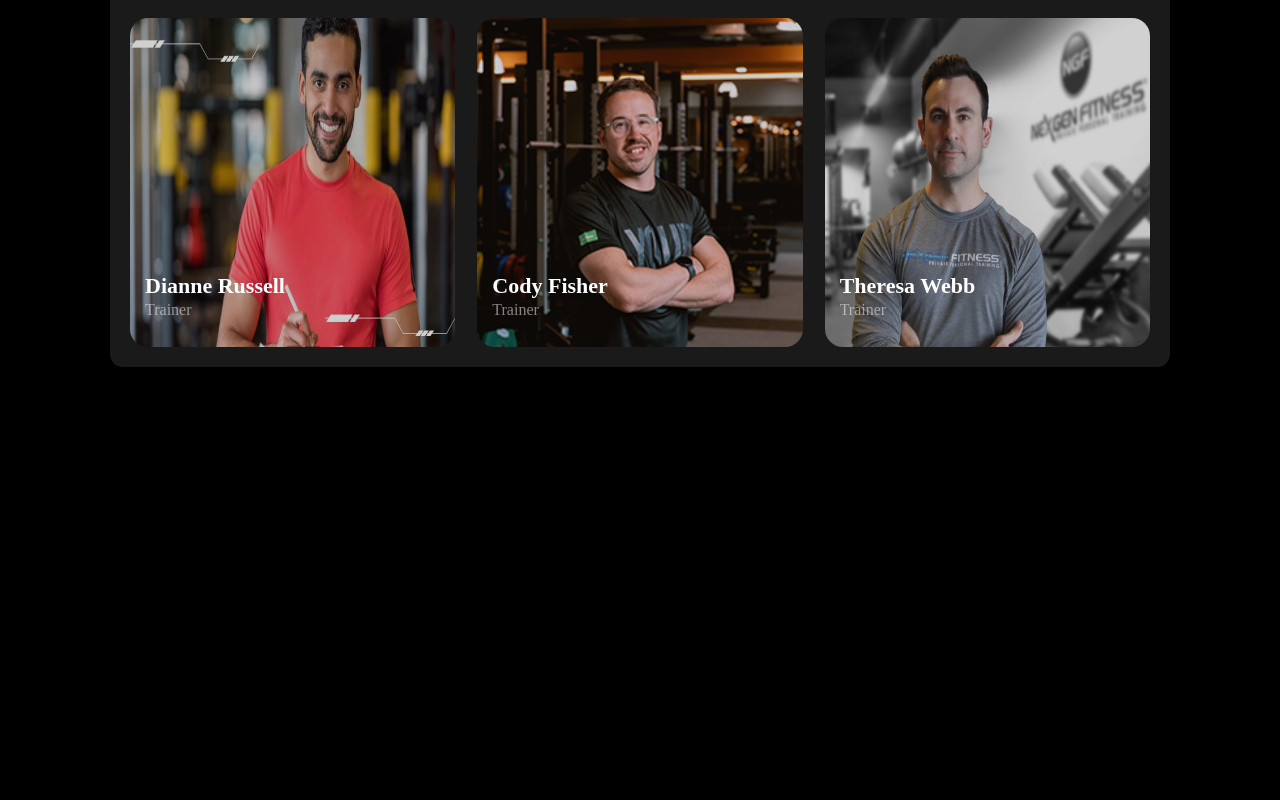
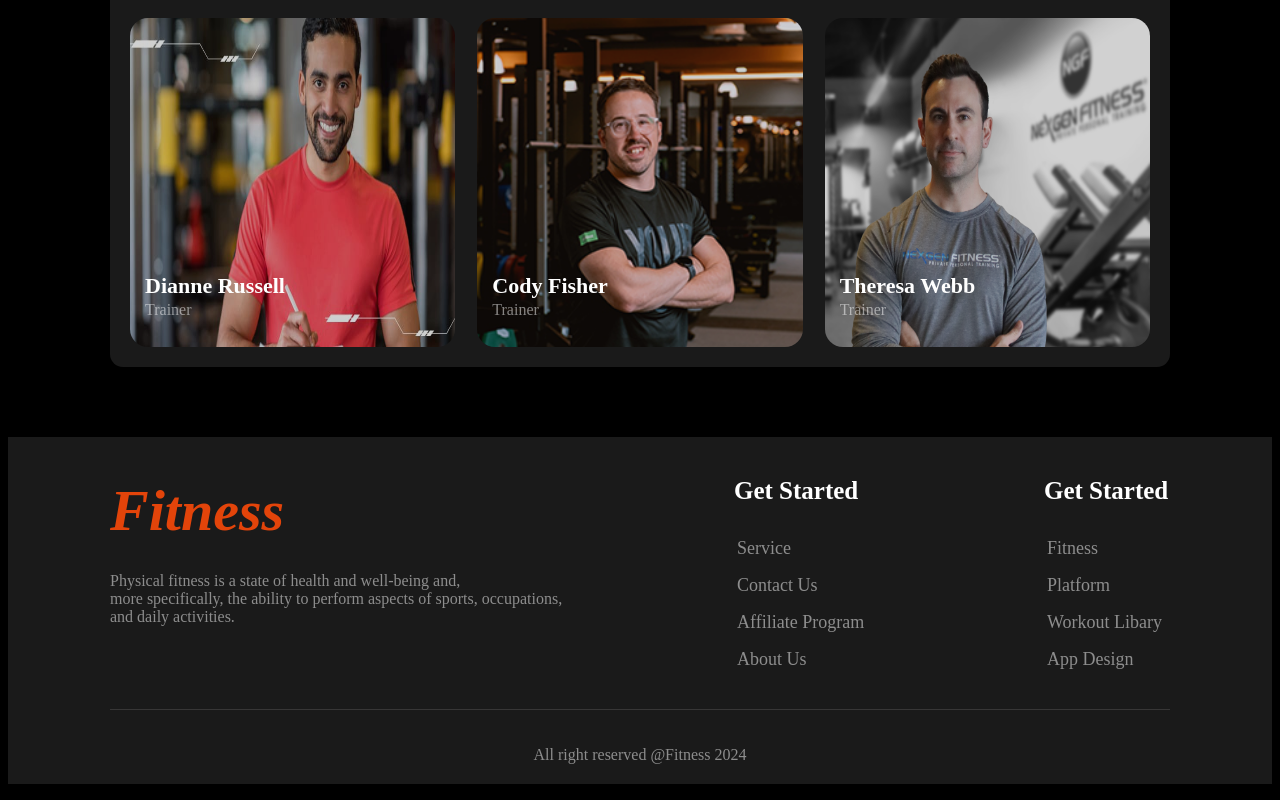
Before and after one commit to EnoLA-013/Assignment_2, a plain HTML site: page index.html in a window 1280 px wide. Shown: the part 3752-4552 px from the top of the page. Before the commit the page ends 4127 px from the top, so only its background shows below. Drawn offline with Linux system fonts and the light colour scheme.

Commit message:
my third commit

```diff
--- a/index.html
+++ b/index.html
@@ -250,5 +250,37 @@
        </div>
      </section>
 
+     <footer class="footer-area">
+        <div class="conclution">
+            <div class="start-part">
+                <h3><i>Fitness</i></h3>
+                <p>Physical fitness is a state of health and well-being and, <br> more specifically, the
+                    ability to perform aspects of sports, occupations, <br> and daily activities.</p>
+            </div>
+            <div class="middle-part">
+                <h3>Get Started</h3>
+                <ul>
+                    <li><a href="">Service</a></li>
+                    <li><a href="">Contact Us</a></li>
+                    <li><a href="">Affiliate Program</a></li>
+                    <li><a href="">About Us</a></li>
+
+                </ul>
+            </div>
+            <div class="last-part">
+                <h3>Get Started</h3>
+                <ul>
+                    <li><a href="">Fitness</a></li>
+                    <li><a href="">Platform</a></li>
+                    <li><a href="">Workout Libary</a></li>
+                    <li><a href="">App Design</a></li>
+                </ul>
+            </div>
+        </div>
+
+        <div class="bottom">
+            <p>All right reserved @Fitness 2024</p>
+        </div>
+     </footer>
 </body>
 </html>
--- a/style.css
+++ b/style.css
@@ -503,3 +503,70 @@ input{
     z-index: 1;
     margin-top: -20px;
 }
+
+/* footer styles start */
+
+.footer-area{
+    background-color: rgba(255, 255, 255, 0.10);
+}
+.conclution{
+    max-width: 1060px;
+    margin: 0 auto;
+    margin-top: 70px;
+    display: flex;
+    justify-content: space-between;
+    padding: 15px;
+}
+.start-part h3{
+    color: rgba(239, 71, 10, 0.944);
+    font-size: 58px;
+    font-weight: 1200;
+    margin-top: 25px;
+}
+.start-part p{
+    color: rgba(255, 255, 255, 0.50);
+    margin-top: -30px;
+}
+.middle-part h3{
+    color: white;
+    font-size: 25px;
+    font-weight: 800;
+}
+.middle-part li{
+    list-style: none;
+    padding: 8px;
+    margin-left: -45px;
+    font-size: 18px;
+    font-weight: 400;
+}
+.middle-part a{
+    text-decoration: none;
+    color: rgba(255, 255, 255, 0.50);
+}
+.last-part h3{
+    color: white;
+    font-size: 25px;
+    font-weight: 800;
+}
+.last-part li{
+    list-style: none;
+    padding: 8px;
+    margin-left: -45px;
+    font-size: 18px;
+    font-weight: 400;
+}
+.last-part a{
+    text-decoration: none;
+    color: rgba(255, 255, 255, 0.50);
+}
+
+.bottom{
+    max-width: 1060px;
+    margin: 0 auto;
+    text-align: center;
+    border-top: 0.5px solid rgba(76, 74, 74, 0.6);
+}
+.bottom p{
+    color: rgba(255, 255, 255, 0.50);
+    padding: 20px;
+}
```
